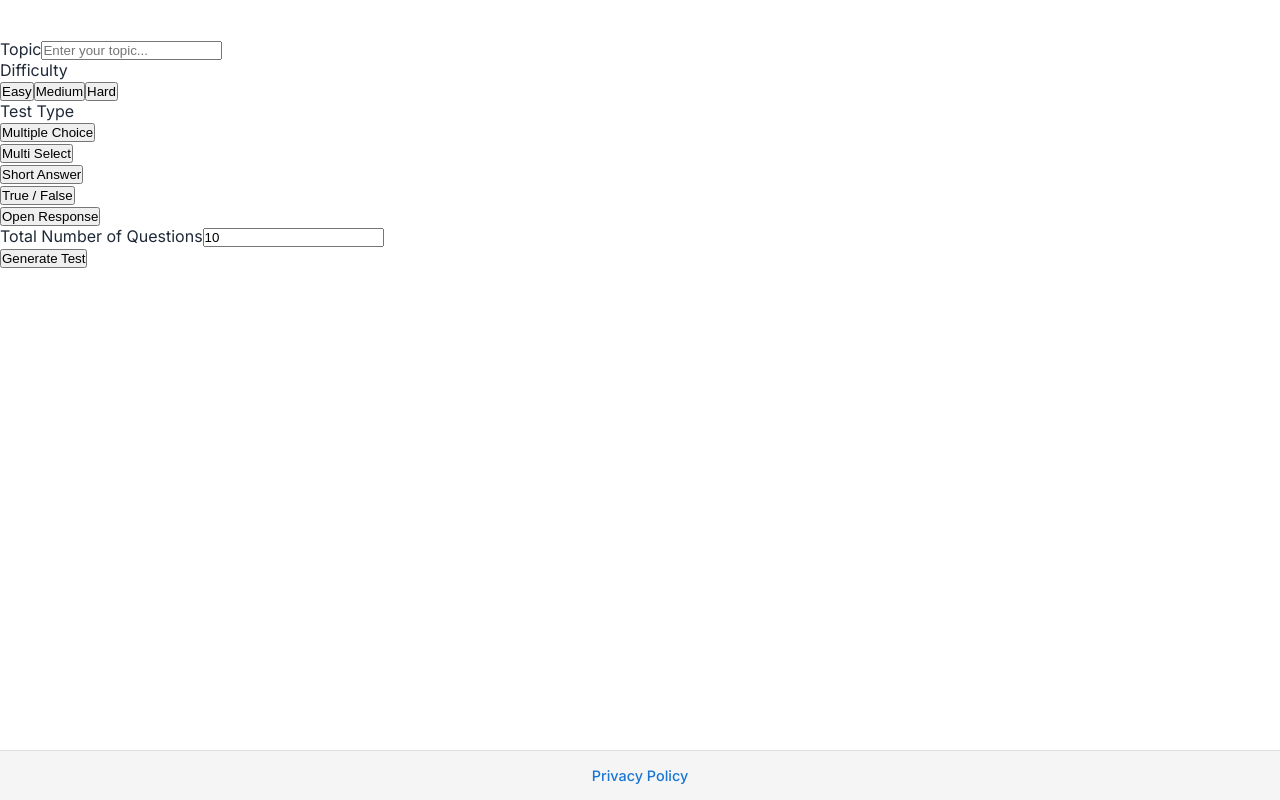
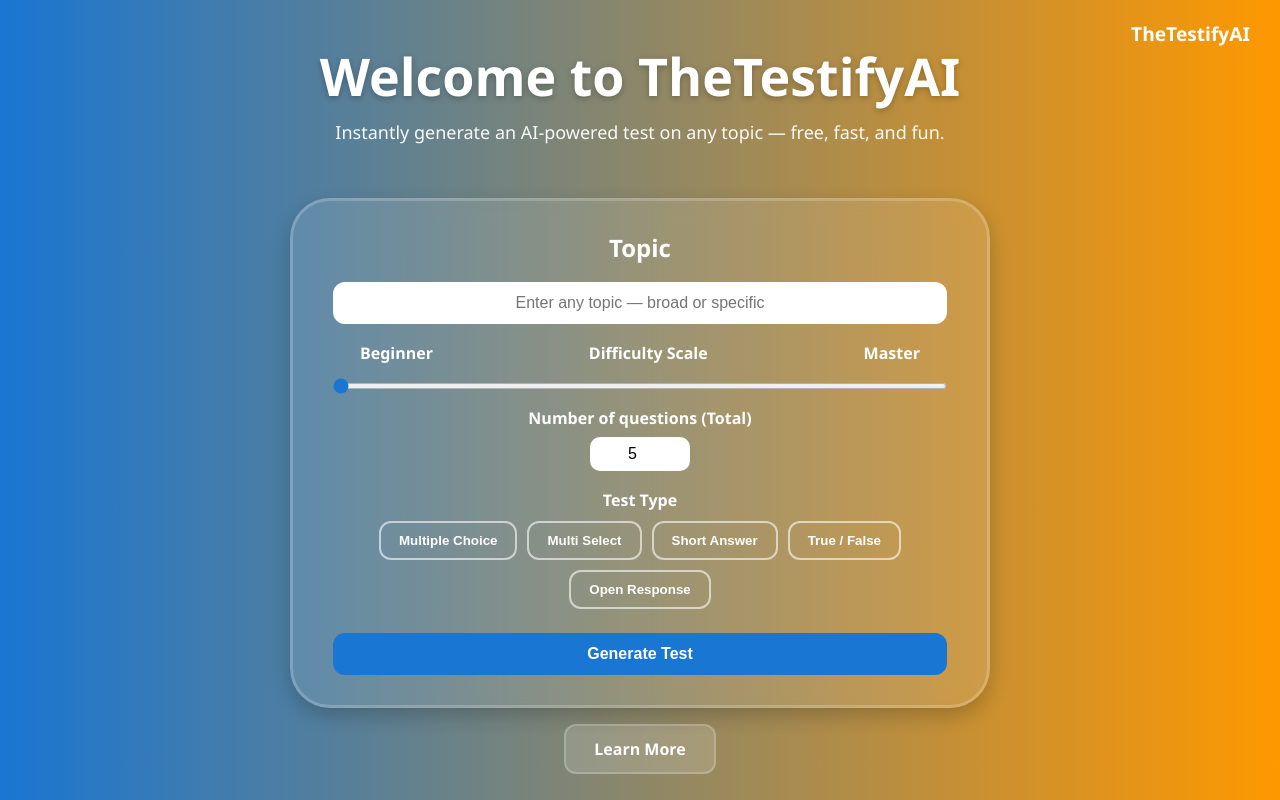
Before and after one commit to christensenandrew455-cell/Testifyai, a Next.js app: page / in a window 1280 px wide. Built offline with nearby package versions, Linux system fonts and the light colour scheme.

Commit message:
Update page.js

```diff
--- a/app/page.js
+++ b/app/page.js
@@ -1,66 +1,24 @@
 "use client";
 import { useState, useEffect } from "react";
+import { useRouter } from "next/navigation";
+import Link from "next/link";
 
-export default function Home() {
+export default function HomePage() {
+  const router = useRouter();
   const [topic, setTopic] = useState("");
-  const [difficulty, setDifficulty] = useState("medium");
-  const [totalQuestions, setTotalQuestions] = useState(10);
+  const [difficulty, setDifficulty] = useState(1);
+  const [questionCount, setQuestionCount] = useState(5);
+  const [loading, setLoading] = useState(false);
+
+  // New UI states
   const [selectedTypes, setSelectedTypes] = useState([]);
   const [answerCounts, setAnswerCounts] = useState({
     multipleChoice: 4,
     multiSelect: 5,
   });
-  const [typeQuestions, setTypeQuestions] = useState({});
+  const [typeQuestions, setTypeQuestions] = useState({}); // per-type question counts
 
-  // handle test type toggle
-  const handleTypeToggle = (type) => {
-    setSelectedTypes((prev) =>
-      prev.includes(type)
-        ? prev.filter((t) => t !== type)
-        : [...prev, type]
-    );
-  };
-
-  // handle per-type question count changes
-  const handleTypeQuestionChange = (type, value) => {
-    setTypeQuestions((prev) => ({
-      ...prev,
-      [type]: Number(value),
-    }));
-  };
-
-  // handle answer count selection (for MC / MS)
-  const handleAnswerCount = (type, value) => {
-    setAnswerCounts((prev) => ({
-      ...prev,
-      [type]: value,
-    }));
-  };
-
-  // calculate total from individual boxes
-  const distributedTotal = Object.values(typeQuestions).reduce(
-    (acc, val) => acc + (Number(val) || 0),
-    0
-  );
-
-  useEffect(() => {
-    // ensure at least one test type always valid
-    if (selectedTypes.length === 1) {
-      setTypeQuestions({});
-    }
-  }, [selectedTypes]);
-
-  // optional: ad fix safeguard
-  useEffect(() => {
-    if (!document.querySelector("script[data-zone='10137448']")) {
-      const script = document.createElement("script");
-      script.dataset.zone = "10137448";
-      script.src = "https://groleegni.net/vignette.min.js";
-      document.body.appendChild(script);
-    }
-  }, []);
-
-  const testTypes = [
+  const testTypeList = [
     { key: "multipleChoice", label: "Multiple Choice" },
     { key: "multiSelect", label: "Multi Select" },
     { key: "shortAnswer", label: "Short Answer" },
@@ -68,166 +26,424 @@ export default function Home() {
     { key: "openResponse", label: "Open Response" },
   ];
 
+  // Toggle type selection
+  const toggleType = (key) => {
+    setSelectedTypes((prev) => {
+      const next = prev.includes(key) ? prev.filter((t) => t !== key) : [...prev, key];
+      return next;
+    });
+  };
+
+  // When selectedTypes changes and there are 2+ types, auto-fill typeQuestions evenly if empty
+  useEffect(() => {
+    if (selectedTypes.length <= 1) {
+      // Clear per-type inputs when only one or zero selected (we'll use questionCount)
+      setTypeQuestions({});
+      return;
+    }
+
+    // If per-type not set, set defaults evenly
+    const missing = selectedTypes.filter((t) => !(t in typeQuestions));
+    if (missing.length > 0) {
+      const base = Math.floor(questionCount / selectedTypes.length);
+      const remainder = questionCount - base * selectedTypes.length;
+      const next = { ...typeQuestions };
+
+      selectedTypes.forEach((t, idx) => {
+        if (!(t in next)) {
+          next[t] = base + (idx === selectedTypes.length - 1 ? remainder : 0);
+        }
+      });
+      setTypeQuestions(next);
+    } else {
+      // if all present but sum is different than questionCount, we leave user values intact,
+      // but we could optionally auto-adjust — keep it manual for now as you requested.
+    }
+    // eslint-disable-next-line react-hooks/exhaustive-deps
+  }, [selectedTypes]);
+
+  // Keep per-type totals in sync if questionCount changes and user hasn't manually set values:
+  useEffect(() => {
+    if (selectedTypes.length <= 1) return;
+    // if all typeQuestions are zero or missing, refill evenly on total change
+    const allMissingOrZero = selectedTypes.every((t) => !(t in typeQuestions) || Number(typeQuestions[t]) === 0);
+    if (allMissingOrZero) {
+      const base = Math.floor(questionCount / selectedTypes.length);
+      const remainder = questionCount - base * selectedTypes.length;
+      const next = {};
+      selectedTypes.forEach((t, idx) => {
+        next[t] = base + (idx === selectedTypes.length - 1 ? remainder : 0);
+      });
+      setTypeQuestions(next);
+    }
+    // eslint-disable-next-line react-hooks/exhaustive-deps
+  }, [questionCount]);
+
+  const handleTypeQuestionChange = (key, value) => {
+    const num = Number(value);
+    if (Number.isNaN(num) || num < 0) return;
+    setTypeQuestions((prev) => ({ ...prev, [key]: num }));
+  };
+
+  const handleAnswerCount = (key, value) => {
+    setAnswerCounts((prev) => ({ ...prev, [key]: value }));
+  };
+
+  const distributedTotal = Object.values(typeQuestions).reduce((acc, v) => acc + (Number(v) || 0), 0);
+
+  const handleGenerateTest = async () => {
+    if (!topic.trim()) {
+      alert("Please enter a topic!");
+      return;
+    }
+
+    if (selectedTypes.length === 0) {
+      alert("Please select at least one test type.");
+      return;
+    }
+
+    // If multiple types selected, ensure the per-type total > 0
+    if (selectedTypes.length > 1) {
+      if (distributedTotal <= 0) {
+        alert("Please assign at least one question across the selected test types.");
+        return;
+      }
+    }
+
+    setLoading(true);
+
+    try {
+      // construct payload
+      const payload = {
+        topic,
+        difficulty,
+        // When multiple types, send total derived from per-type sum; else send questionCount
+        numQuestions: selectedTypes.length > 1 ? distributedTotal : Math.max(1, questionCount),
+        types: selectedTypes,
+        typeDistribution: selectedTypes.length > 1 ? typeQuestions : { [selectedTypes[0] || "default"]: Math.max(1, questionCount) },
+        answerCounts, // include for generation logic later
+      };
+
+      const res = await fetch("/api/generate-test", {
+        method: "POST",
+        headers: { "Content-Type": "application/json" },
+        body: JSON.stringify(payload),
+      });
+
+      if (!res.ok) throw new Error("API failed");
+
+      const data = await res.json();
+      sessionStorage.setItem("testData", JSON.stringify(data.questions));
+      sessionStorage.setItem("resumeIndex", "0");
+      sessionStorage.setItem("testTypes", JSON.stringify(selectedTypes));
+      sessionStorage.setItem("typeDistribution", JSON.stringify(payload.typeDistribution));
+
+      router.push(`/test?topic=${encodeURIComponent(topic)}`);
+    } catch (err) {
+      console.error("❌ Error generating test:", err);
+      alert("Failed to generate test. Try again.");
+    } finally {
+      setLoading(false);
+    }
+  };
+
+  // small helper for rendering button styles (keeps same look as original)
+  const typeButtonStyle = (active) => ({
+    padding: "10px 18px",
+    borderRadius: "12px",
+    border: active ? "3px solid rgba(255,255,255,0.95)" : "2px solid rgba(255,255,255,0.6)",
+    backgroundColor: active ? "rgba(255,255,255,0.12)" : "transparent",
+    color: "white",
+    cursor: "pointer",
+    fontWeight: 700,
+  });
+
+  const smallPickerStyle = (active) => ({
+    padding: "6px 10px",
+    borderRadius: "10px",
+    border: active ? "2px solid rgba(255,255,255,0.95)" : "1px solid rgba(255,255,255,0.6)",
+    backgroundColor: active ? "rgba(255,255,255,0.08)" : "transparent",
+    color: "white",
+    cursor: "pointer",
+    fontSize: "0.9rem",
+    marginRight: "8px",
+  });
+
   return (
-    <div className="flex min-h-screen items-center justify-center bg-gradient-to-br from-blue-100 to-blue-200">
-      <div className="bg-white/80 backdrop-blur-md rounded-2xl shadow-lg p-8 max-w-xl w-full space-y-6 text-center">
-        <h1 className="text-3xl font-bold text-blue-700">Generate Your Test</h1>
+    <div
+      style={{
+        minHeight: "100vh",
+        width: "100vw",
+        background: "linear-gradient(90deg, #1976d2 0%, #ff9800 100%)",
+        display: "flex",
+        flexDirection: "column",
+        alignItems: "center",
+        fontFamily: "Segoe UI, Roboto, sans-serif",
+        color: "white",
+        textAlign: "center",
+        padding: "40px 20px",
+      }}
+    >
+      {/* --- Header Section --- */}
+      <h1
+        style={{
+          fontSize: "clamp(2rem, 6vw, 3.25rem)",
+          fontWeight: 800,
+          textShadow: "0 2px 6px rgba(0,0,0,0.25)",
+          marginBottom: "0.5rem",
+        }}
+      >
+        Welcome to TheTestifyAI
+      </h1>
 
-        {/* Topic Input */}
-        <div>
-          <label className="block font-semibold mb-2 text-gray-700">
-            Topic
-          </label>
-          <input
-            type="text"
-            className="w-full p-3 border rounded-xl focus:outline-none focus:ring-2 focus:ring-blue-400"
-            placeholder="Enter your topic..."
-            value={topic}
-            onChange={(e) => setTopic(e.target.value)}
-          />
+      <p
+        style={{
+          fontSize: "1.125rem",
+          maxWidth: "720px",
+          marginBottom: "2rem",
+          color: "rgba(255,255,255,0.95)",
+          lineHeight: 1.5,
+        }}
+      >
+        Instantly generate an AI-powered test on any topic — free, fast, and fun.
+      </p>
+
+      {/* --- Test Setup Card --- */}
+      <div
+        style={{
+          backgroundColor: "rgba(255,255,255,0.1)",
+          backdropFilter: "blur(10px)",
+          borderRadius: "40px",
+          border: "3px solid rgba(255,255,255,0.2)",
+          padding: "30px 40px",
+          width: "92%",
+          maxWidth: "700px",
+          color: "white",
+          textAlign: "center",
+          boxShadow: "0 8px 20px rgba(0,0,0,0.2)",
+          marginTop: "20px",
+        }}
+      >
+        <h2 style={{ marginBottom: "18px", fontWeight: 800 }}>Topic</h2>
+
+        <input
+          type="text"
+          placeholder="Enter any topic — broad or specific"
+          value={topic}
+          onChange={(e) => setTopic(e.target.value)}
+          style={{
+            width: "100%",
+            padding: "12px 16px",
+            borderRadius: "12px",
+            border: "none",
+            fontSize: "1rem",
+            textAlign: "center",
+            outline: "none",
+            marginBottom: "18px",
+            maxWidth: "100%",
+          }}
+        />
+
+        {/* Difficulty */}
+        <div
+          style={{
+            display: "flex",
+            justifyContent: "space-between",
+            alignItems: "center",
+            marginBottom: "8px",
+            fontWeight: 600,
+            maxWidth: "560px",
+            marginLeft: "auto",
+            marginRight: "auto",
+          }}
+        >
+          <span>Beginner</span>
+          <span>Difficulty Scale</span>
+          <span>Master</span>
         </div>
 
-        {/* Difficulty Buttons */}
-        <div>
-          <label className="block font-semibold mb-2 text-gray-700">
-            Difficulty
-          </label>
-          <div className="flex justify-center gap-3">
-            {["easy", "medium", "hard"].map((lvl) => (
-              <button
-                key={lvl}
-                className={`px-4 py-2 rounded-xl border transition ${
-                  difficulty === lvl
-                    ? "bg-blue-500 text-white border-blue-500"
-                    : "border-gray-300 text-gray-700 hover:bg-blue-100"
-                }`}
-                onClick={() => setDifficulty(lvl)}
-              >
-                {lvl.charAt(0).toUpperCase() + lvl.slice(1)}
-              </button>
-            ))}
-          </div>
-        </div>
+        <input
+          type="range"
+          min="1"
+          max="9"
+          step="1"
+          value={difficulty}
+          onChange={(e) => setDifficulty(Number(e.target.value))}
+          style={{
+            width: "100%",
+            accentColor: "#1976d2",
+            marginBottom: "18px",
+            height: "6px",
+            cursor: "pointer",
+          }}
+        />
 
-        {/* Test Type Buttons */}
-        <div>
-          <label className="block font-semibold mb-2 text-gray-700">
-            Test Type
-          </label>
-          <div className="flex flex-wrap justify-center gap-3">
-            {testTypes.map((type) => (
-              <div key={type.key} className="flex flex-col items-center">
-                <button
-                  onClick={() => handleTypeToggle(type.key)}
-                  className={`px-4 py-2 rounded-xl border transition ${
-                    selectedTypes.includes(type.key)
-                      ? "bg-blue-500 text-white border-blue-500"
-                      : "border-gray-300 text-gray-700 hover:bg-blue-100"
-                  }`}
-                >
-                  {type.label}
-                </button>
+        {/* Number of questions (Total) */}
+        <label
+          style={{
+            display: "block",
+            marginBottom: "8px",
+            fontWeight: 600,
+          }}
+        >
+          Number of questions (Total)
+        </label>
+        <input
+          type="number"
+          min="1"
+          max="100"
+          value={questionCount}
+          onChange={(e) => setQuestionCount(Number(e.target.value))}
+          style={{
+            width: "100px",
+            padding: "8px",
+            borderRadius: "10px",
+            border: "none",
+            textAlign: "center",
+            fontSize: "1rem",
+            marginBottom: "18px",
+          }}
+        />
 
-                {/* Conditional answer count pickers */}
-                {selectedTypes.includes(type.key) &&
-                  type.key === "multipleChoice" && (
-                    <div className="flex gap-2 mt-2">
-                      {[3, 4, 5].map((num) => (
+        {/* Test Type Section */}
+        <div style={{ marginBottom: "18px" }}>
+          <div style={{ fontWeight: 800, marginBottom: "10px" }}>Test Type</div>
+
+          <div style={{ display: "flex", gap: "10px", flexWrap: "wrap", justifyContent: "center" }}>
+            {testTypeList.map((t) => {
+              const active = selectedTypes.includes(t.key);
+              return (
+                <div key={t.key} style={{ display: "flex", flexDirection: "column", alignItems: "center" }}>
+                  <button
+                    onClick={() => toggleType(t.key)}
+                    style={typeButtonStyle(active)}
+                    aria-pressed={active}
+                  >
+                    {t.label}
+                  </button>
+
+                  {/* Conditional small pickers for MC and Multi Select */}
+                  {active && t.key === "multipleChoice" && (
+                    <div style={{ marginTop: "8px" }}>
+                      {[3, 4, 5].map((n) => (
                         <button
-                          key={num}
-                          onClick={() =>
-                            handleAnswerCount("multipleChoice", num)
-                          }
-                          className={`px-3 py-1 rounded-lg border text-sm ${
-                            answerCounts.multipleChoice === num
-                              ? "bg-blue-500 text-white border-blue-500"
-                              : "border-gray-300 text-gray-700 hover:bg-blue-100"
-                          }`}
+                          key={n}
+                          onClick={() => handleAnswerCount("multipleChoice", n)}
+                          style={smallPickerStyle(answerCounts.multipleChoice === n)}
                         >
-                          {num}
+                          {n}
                         </button>
                       ))}
                     </div>
                   )}
 
-                {selectedTypes.includes(type.key) &&
-                  type.key === "multiSelect" && (
-                    <div className="flex gap-2 mt-2">
-                      {[4, 5, 6].map((num) => (
+                  {active && t.key === "multiSelect" && (
+                    <div style={{ marginTop: "8px" }}>
+                      {[4, 5, 6].map((n) => (
                         <button
-                          key={num}
-                          onClick={() => handleAnswerCount("multiSelect", num)}
-                          className={`px-3 py-1 rounded-lg border text-sm ${
-                            answerCounts.multiSelect === num
-                              ? "bg-blue-500 text-white border-blue-500"
-                              : "border-gray-300 text-gray-700 hover:bg-blue-100"
-                          }`}
+                          key={n}
+                          onClick={() => handleAnswerCount("multiSelect", n)}
+                          style={smallPickerStyle(answerCounts.multiSelect === n)}
                         >
-                          {num}
+                          {n}
                         </button>
                       ))}
                     </div>
                   )}
-              </div>
-            ))}
+                </div>
+              );
+            })}
           </div>
         </div>
 
-        {/* Total Questions */}
-        <div>
-          <label className="block font-semibold mb-2 text-gray-700">
-            Total Number of Questions
-          </label>
-          <input
-            type="number"
-            min="1"
-            className="w-full p-3 border rounded-xl focus:outline-none focus:ring-2 focus:ring-blue-400"
-            value={totalQuestions}
-            onChange={(e) => setTotalQuestions(Number(e.target.value))}
-          />
-        </div>
+        {/* Per-type question boxes (show only if multiple types selected) */}
+        {selectedTypes.length > 1 && (
+          <div style={{ marginTop: "6px", marginBottom: "18px" }}>
+            <div style={{ fontWeight: 800, marginBottom: "10px" }}>Questions per Test Type</div>
 
-        {/* Per-Type Question Boxes (only show if >1 selected) */}
-        {selectedTypes.length > 1 && (
-          <div>
-            <label className="block font-semibold mb-2 text-gray-700">
-              Questions per Test Type
-            </label>
-            <div className="flex flex-wrap justify-center gap-3">
-              {selectedTypes.map((type) => {
-                const label =
-                  testTypes.find((t) => t.key === type)?.label || type;
+            <div style={{ display: "flex", gap: "12px", justifyContent: "center", flexWrap: "wrap" }}>
+              {selectedTypes.map((key) => {
+                const label = testTypeList.find((t) => t.key === key)?.label ?? key;
                 return (
-                  <div key={type} className="flex flex-col items-center">
-                    <span className="text-sm font-medium text-gray-700 mb-1">
-                      {label}
-                    </span>
+                  <div key={key} style={{ display: "flex", flexDirection: "column", alignItems: "center" }}>
+                    <div style={{ fontWeight: 700, marginBottom: "6px" }}>{label}</div>
                     <input
                       type="number"
                       min="0"
-                      className="w-24 p-2 border rounded-xl text-center focus:outline-none focus:ring-2 focus:ring-blue-400"
-                      value={typeQuestions[type] || ""}
-                      onChange={(e) =>
-                        handleTypeQuestionChange(type, e.target.value)
-                      }
+                      value={typeQuestions[key] ?? ""}
+                      onChange={(e) => handleTypeQuestionChange(key, e.target.value)}
+                      style={{
+                        width: "90px",
+                        padding: "8px",
+                        borderRadius: "10px",
+                        border: "none",
+                        textAlign: "center",
+                        fontSize: "1rem",
+                      }}
                     />
                   </div>
                 );
               })}
             </div>
 
-            {/* Total Display (read-only) */}
-            <div className="mt-4 text-gray-600 font-semibold">
-              Total:{" "}
-              <span className="text-blue-600">{distributedTotal}</span>
+            <div style={{ marginTop: "12px", fontWeight: 700 }}>
+              Total: <span style={{ color: "white", opacity: 0.95 }}>{distributedTotal}</span>
             </div>
           </div>
         )}
 
-        {/* Generate Test Button (placeholder) */}
-        <button className="mt-6 w-full bg-blue-500 text-white font-semibold py-3 rounded-xl hover:bg-blue-600 transition">
-          Generate Test
+        <button
+          onClick={handleGenerateTest}
+          disabled={loading}
+          style={{
+            padding: "12px 0",
+            borderRadius: "12px",
+            border: "none",
+            backgroundColor: loading ? "#ccc" : "#1976d2",
+            color: "white",
+            fontWeight: 700,
+            fontSize: "1rem",
+            cursor: loading ? "not-allowed" : "pointer",
+            width: "100%",
+            transition: "background-color 0.2s",
+            marginTop: "6px",
+          }}
+        >
+          {loading ? "Generating..." : "Generate Test"}
         </button>
+      </div>
+
+      {/* --- Learn More Button Below Card --- */}
+      <div style={{ marginTop: "30px" }}>
+        <Link
+          href="/learn"
+          style={{
+            backgroundColor: "rgba(255,255,255,0.15)",
+            padding: "12px 28px",
+            borderRadius: "12px",
+            color: "white",
+            fontWeight: 600,
+            textDecoration: "none",
+            border: "2px solid rgba(255,255,255,0.2)",
+            transition: "background 0.2s",
+          }}
+        >
+          Learn More
+        </Link>
+      </div>
+
+      {/* --- Logo in corner --- */}
+      <div
+        style={{
+          position: "absolute",
+          top: "20px",
+          right: "30px",
+          fontWeight: 700,
+          color: "white",
+          fontSize: "1.2rem",
+        }}
+      >
+        TheTestifyAI
       </div>
     </div>
   );
```
